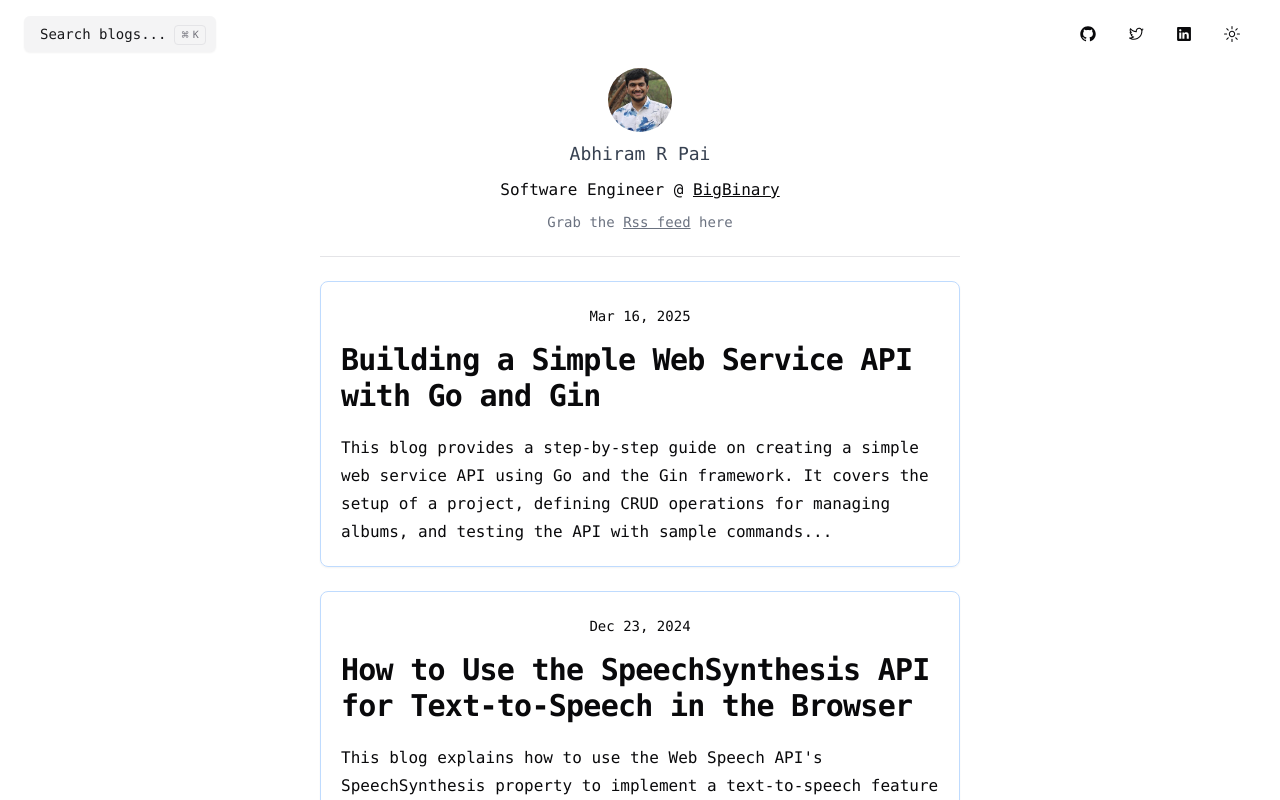
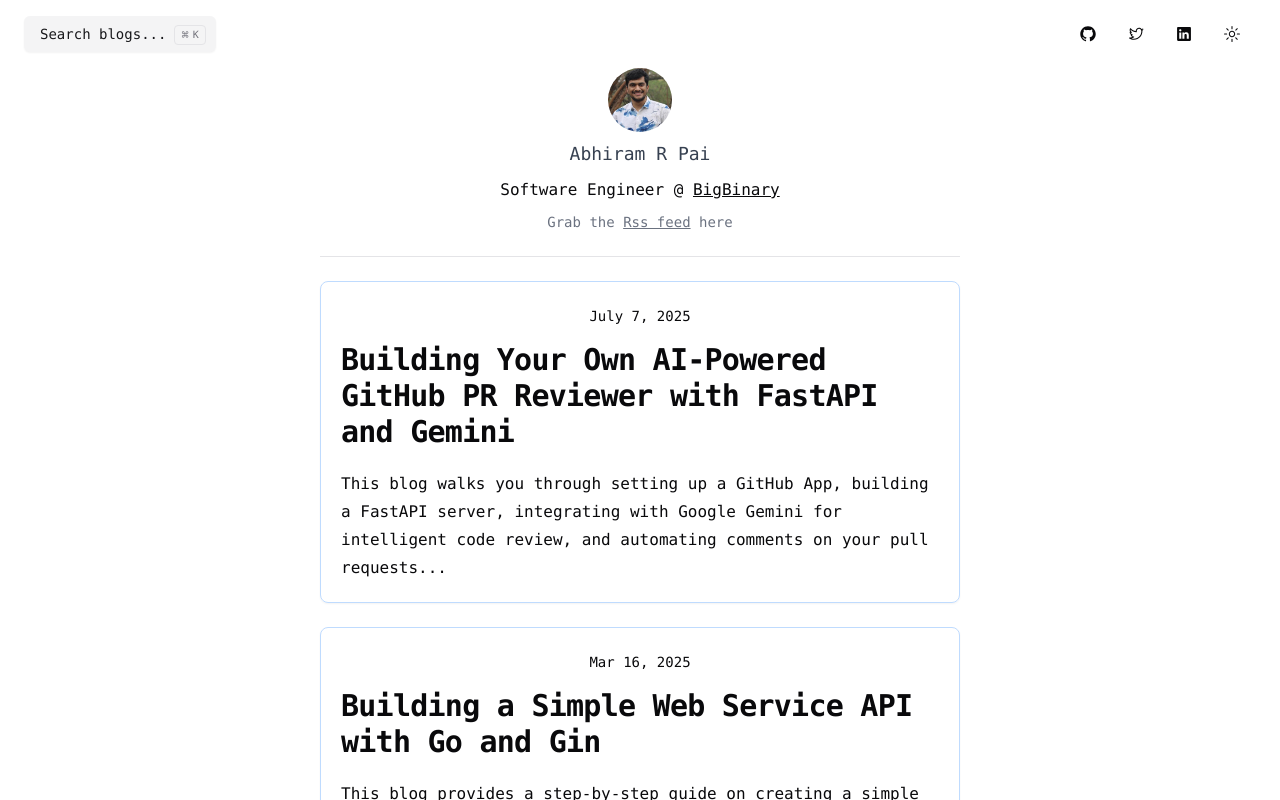
Before and after one commit to abhirampai/my_blog, a Next.js app: page / in a window 1280 px wide. Shown: the top 800 px of the page. Built offline with nearby package versions, Linux system fonts and the light colour scheme.

Commit message:
Update constants.js

```diff
--- a/src/app/page/constants.js
+++ b/src/app/page/constants.js
@@ -253,6 +253,21 @@ export const blogs = [
         "API",
         "CRUD operations"
       ]
+  }, {
+    name: "Building Your Own AI-Powered GitHub PR Reviewer with FastAPI and Gemini",
+    summary:
+      "This blog walks you through setting up a GitHub App, building a FastAPI server, integrating with Google Gemini for intelligent code review, and automating comments on your pull requests...",
+    publishedDate: "July 7, 2025",
+    slug: "create_github_pr_reviewer_powered_by_gemini",
+    keywords: [
+      "GitHub App",
+      "FastAPI",
+      "Gemini AI",
+      "Code Review",
+      "Pull Request Automation",
+      "smee.io",
+      "PyGithub"
+    ]
   }
 ];
 
```
